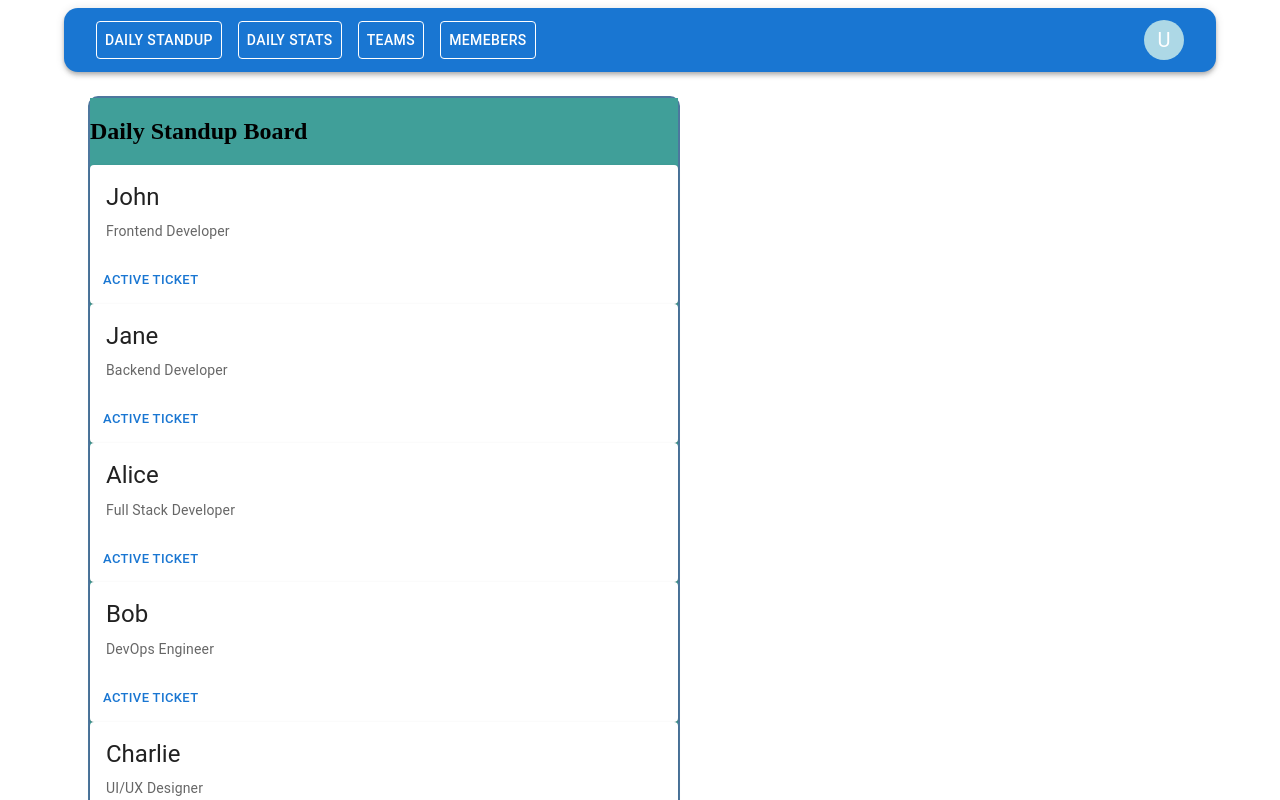
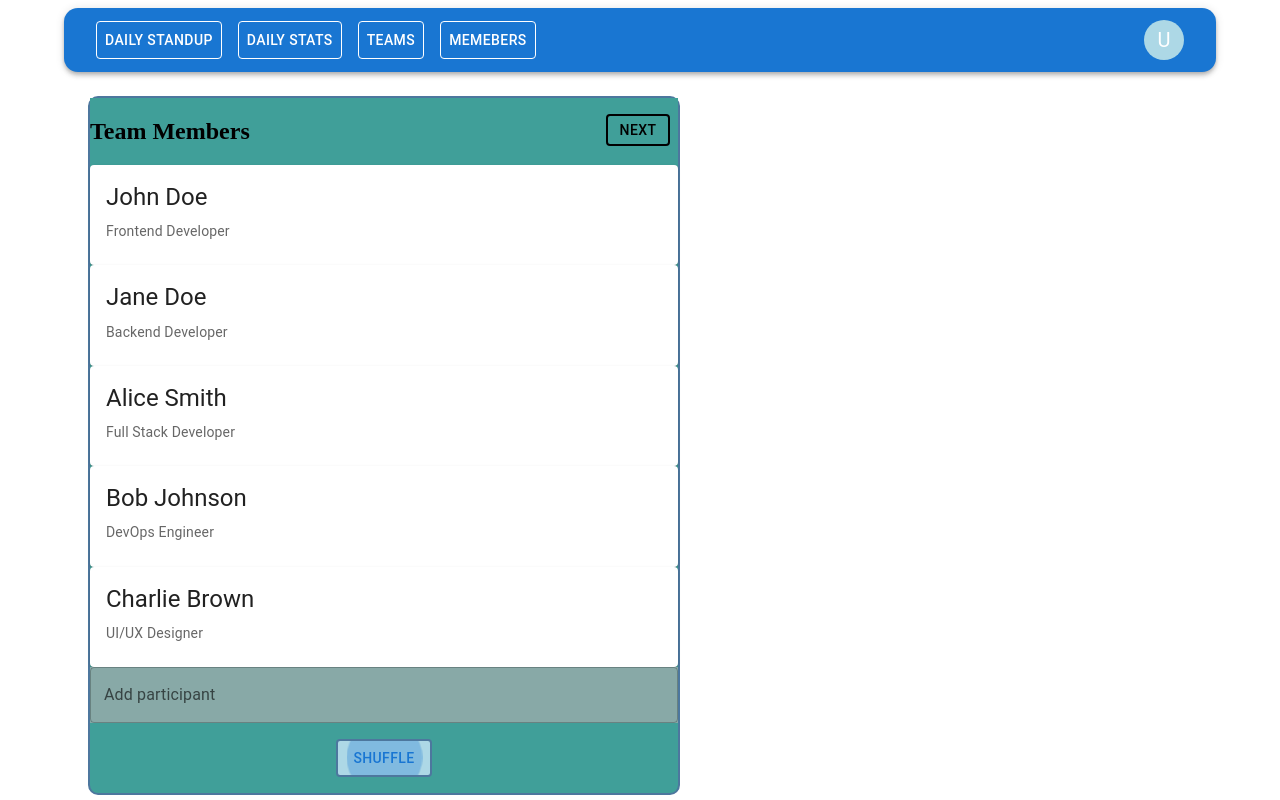
Before and after one commit to vassilYanakiev/frontend-daily-app, a React (Vite) app: page / in a window 1280 px wide. Shown: the top 800 px of the page. Built offline with nearby package versions, Linux system fonts and the light colour scheme.

Commit message:
ds list component

```diff
--- a/src/Components/ds-page/daily-pannel/DailyPannel.tsx
+++ b/src/Components/ds-page/daily-pannel/DailyPannel.tsx
@@ -1,6 +1,6 @@
 import { Box, Button, Container, Grid } from "@mui/material";
 import EntryInput from "../../EntryInput";
-import TeamMembersComponent from "../../team-members/TeamMembersComponent";
+import TeamMembersComponent from "./team-members/TeamMembersComponent";
 
 const sxButton = {
   backgroundColor: "lightblue",
--- a/src/Components/team-members/TeamMemberCardComponent.tsx
+++ b/src/Components/ds-page/daily-pannel/team-members/TeamMemberCardComponent.tsx
@@ -1,39 +1,37 @@
-import {
-  Button,
-  Card,
-  CardActions,
-  CardContent,
-  CardMedia,
-  Typography,
-} from "@mui/material";
+import { Card, CardContent, CardMedia, Typography } from "@mui/material";
 
 interface TeamMemberCardComponentProps {
   teamMember: {
+    id: string;
     name: string;
+    surname: string;
     role: string;
   };
+  selected: string;
 }
 
 const TeamMemberCardComponent = (props: TeamMemberCardComponentProps) => {
   //   const classes = useStyles();
 
+  const { name, surname, id, role } = props.teamMember;
+
   return (
     <Card /*className={classes.root}*/>
       <CardMedia
         // className={classes.media}
-        title={props.teamMember.name}
+        title={props.teamMember.name + " " + id}
       />
       <CardContent>
         <Typography gutterBottom variant="h5" component="div">
-          {props.teamMember.name}
+          {`${name} ${surname}`}
         </Typography>
         <Typography variant="body2" color="text.secondary">
-          {props.teamMember.role}
+          {role}
         </Typography>
       </CardContent>
-      <CardActions>
+      {/* <CardActions>
         <Button size="small">Active ticket</Button>
-      </CardActions>
+      </CardActions> */}
     </Card>
   );
 };
--- a/src/Components/team-members/TeamMembersComponent.tsx
+++ b/src/Components/ds-page/daily-pannel/team-members/TeamMembersComponent.tsx
@@ -1,6 +1,7 @@
+import { Button, Box } from "@mui/material";
 import { useEffect, useState, useReducer } from "react";
 import TeamMemberCardComponent from "./TeamMemberCardComponent";
-import { reducer, initialState } from "../../reducer";
+import { reducer, initialState } from "../../../../reducer";
 
 const TeamMembersComponent = () => {
   const [{ participants }, dispatch] = useReducer(reducer, initialState);
@@ -32,12 +33,31 @@ const TeamMembersComponent = () => {
   if (!participants.length) return <div>Loading participants list...</div>;
 
   return (
-    <div className="team-members">
-      <h2>Daily Standup Board</h2>
+    <div>
+      <Box
+        sx={{
+          display: "flex",
+          flexDirection: "row",
+          justifyContent: "space-between",
+        }}
+      >
+        <h2>Team Members</h2>
+        <Button
+          sx={{
+            border: "2px solid",
+            color: "black",
+            height: "32px",
+            marginTop: "16px",
+            marginRight: "8px",
+          }}
+        >
+          Next
+        </Button>
+      </Box>
       {loading ? (
         <div className="loading">Loading...</div>
       ) : (
-        <div className="team-members-list">
+        <div>
           {participants.map((teamMember) => (
             <TeamMemberCardComponent
               key={teamMember.id}
```
Also changed, not shown: 1 other file (tests, documents, lock files or other folders).
